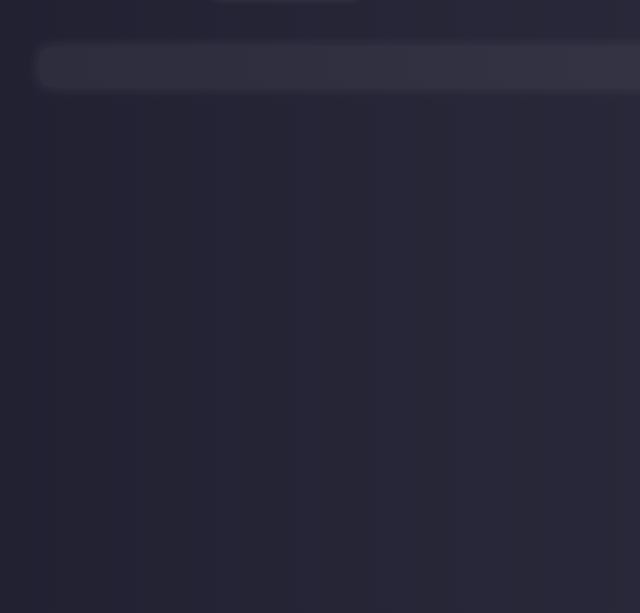
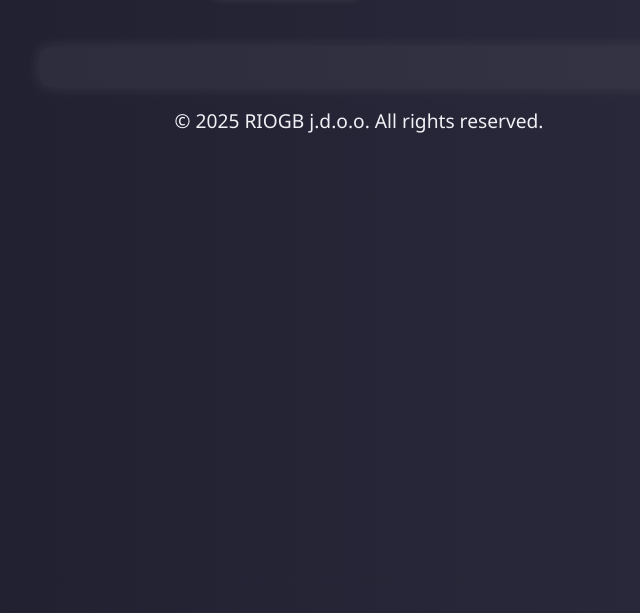
Before and after one commit to xysamja-commits/horoscope-site, a plain HTML site: page index.html in a window 1280 px wide. Shown: the part 187-800 px from the top of the page, without its empty margins (281-921 px from the left). Drawn offline with Linux system fonts and the light colour scheme.

Commit message:
Update index.html

```diff
--- a/index.html
+++ b/index.html
@@ -140,5 +140,22 @@
       }
     }
   </script>
+	<!--
+  Copyright (c) 2025 RIOGB
+  All rights reserved.
+
+  This website and its content, including but not limited to text, images, and source code,
+  are protected by copyright law and may not be reproduced, distributed, or transmitted
+  in any form or by any means without the prior written permission of the copyright owner.
+-->
+
+<footer class="site-footer">
+  <p>&copy; <span id="current-year"></span> RIOGB j.d.o.o. All rights reserved.</p>
+</footer>
+
+<script>
+  // Auto-update the year in the footer
+  document.getElementById('current-year').textContent = new Date().getFullYear();
+</script>
 </body>
 </html>
```
